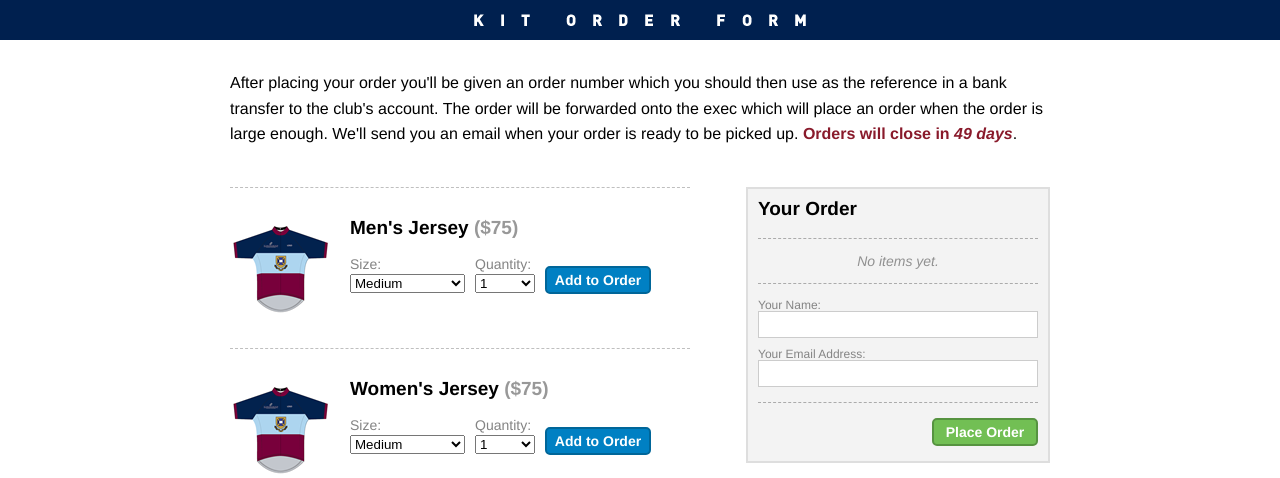
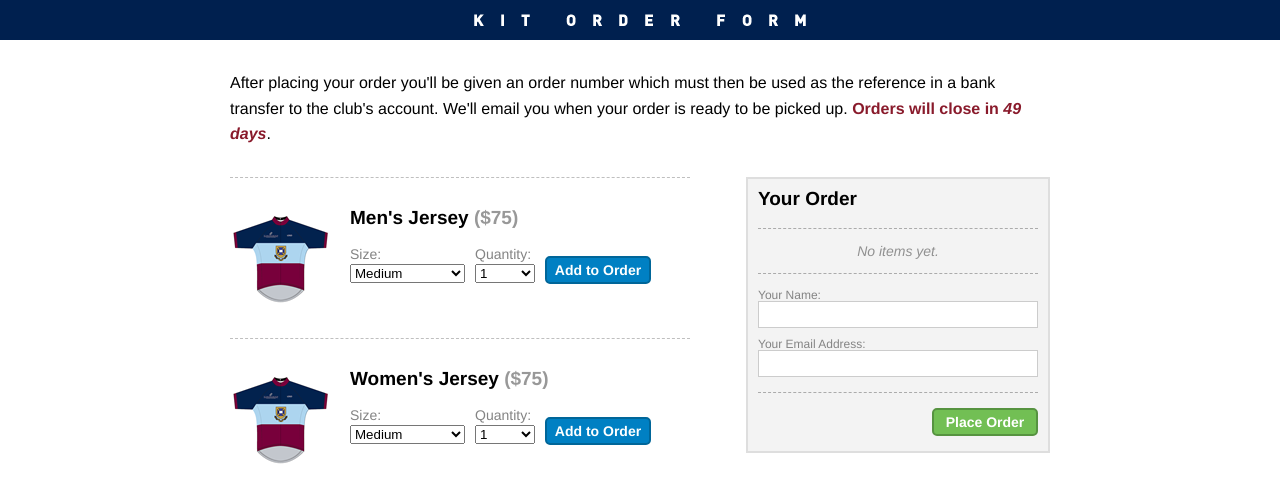
Before and after one commit to jimwhimpey/UQCC-Shop, a PHP site: page /php/ in a window 1280 px wide. Shown: the part 150-628 px from the top of the page. Run offline with PHP 8.4, Linux system fonts and the light colour scheme.

Commit message:
Changed the wording of the explanation

```diff
--- a/index.html
+++ b/index.html
@@ -74,9 +74,8 @@
 			</noscript>
 
 
-			<p class="explanation">After placing your order you'll be given an order number which you should then
-				use as the reference in a bank transfer to the club's account. The order will be forwarded onto the
-				exec which will place an order when the order is large enough. We'll send you an email when your
+			<p class="explanation">After placing your order you'll be given an order number which must then
+				be used as the reference in a bank transfer to the club's account. We'll email you when your
 				order is ready to be picked up. <span>Orders will close in <span></span></span>.</p>
 
 
--- a/styles/style.css
+++ b/styles/style.css
@@ -48,7 +48,7 @@
 		}
 
 		.explanation {
-			margin: 0 0 40px 0;
+			margin: 0 0 30px 0;
 			line-height: 1.6em;
 			font-size: 16px;
 			}
```
